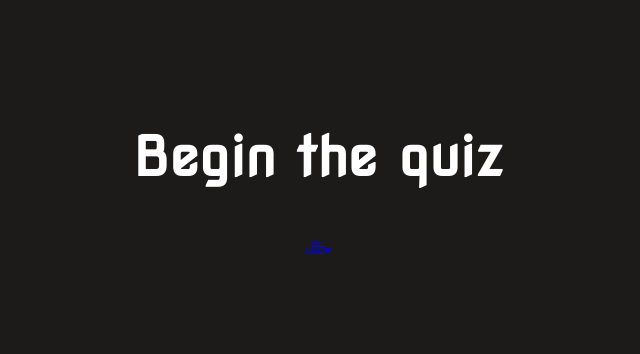
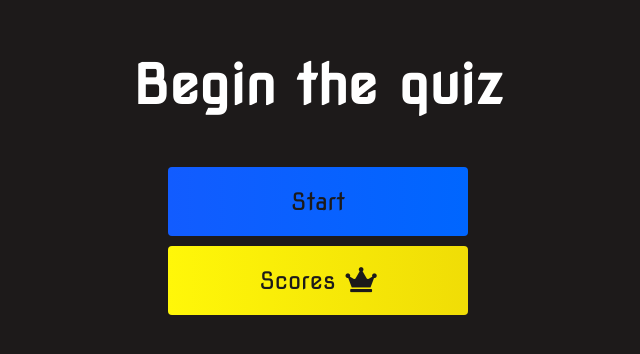
Before and after one commit to AGLanfranchi/Cyber-QuizV2, a plain HTML site: page public/index.html in a window 1280 px wide. Shown: the part 212-566 px from the top of the page, without its empty margins (322-962 px from the left). Drawn offline with Linux system fonts and the light colour scheme.

Commit message:
Update index.css
Styling added

```diff
--- a/public/css/index.css
+++ b/public/css/index.css
@@ -55,3 +55,40 @@ h2 {
 .hidden {
     display: none;
 }
+
+.btn {
+    font-size: 2.4rem;
+    padding: 2rem 0;
+    width: 30rem;
+    text-align: center;
+    margin-bottom: 1rem;
+    text-decoration: none;
+    color: rgb(28, 26, 26);
+    background: linear-gradient(90deg, rgb(18, 92, 255)0%, rgb(0, 102, 255)100%);
+    border-radius: 4px;
+}
+
+.btn:hover {
+    cursor: pointer;
+    box-shadow: 0 0.4rem 1.4rem 0 rgba(8, 114, 244, 0.6);
+    transition: transform 150ms;
+    transform: scale(1.03);
+}
+
+.btn[disabled]:hover {
+    cursor: not-allowed;
+    box-shadow: none;
+    transform: none;
+}
+
+#score-btn {
+    background: linear-gradient(90deg, rgb(255, 247, 9)0%, rgb(240, 221, 6)100%);
+}
+
+#score-btn:hover {
+    box-shadow: 0 0.4rem 0 rgba(255, 255,0 ,0.5);
+}
+.fa-crown {
+    font-size: 2.5rem;
+    margin-left: 1rem;
+}
```
